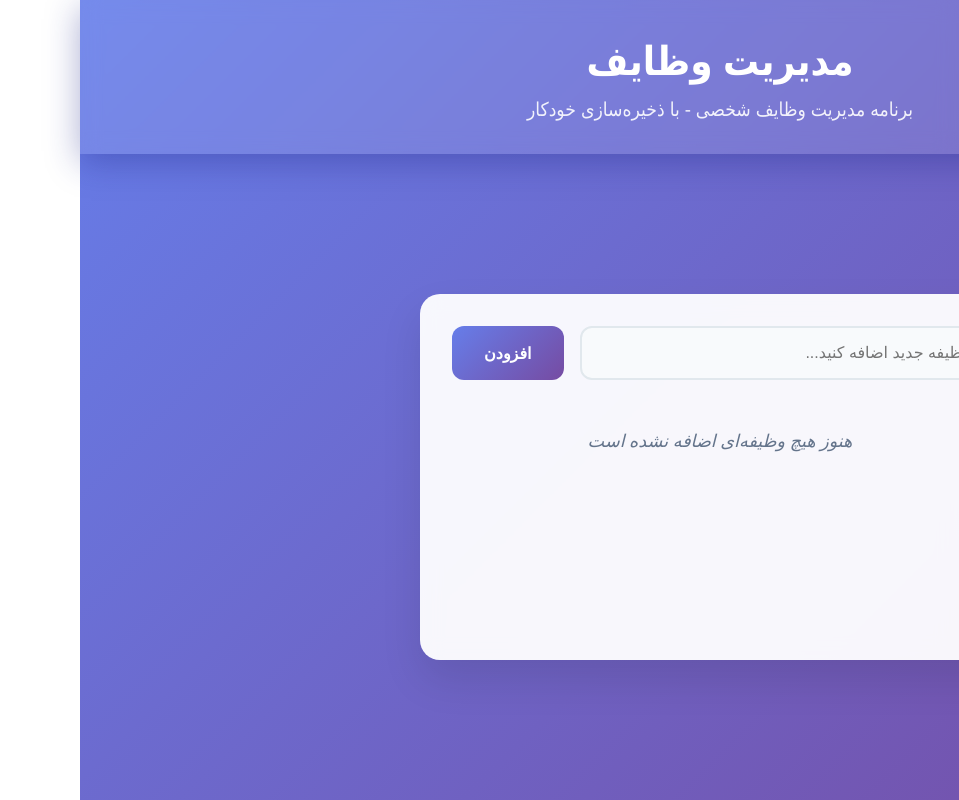
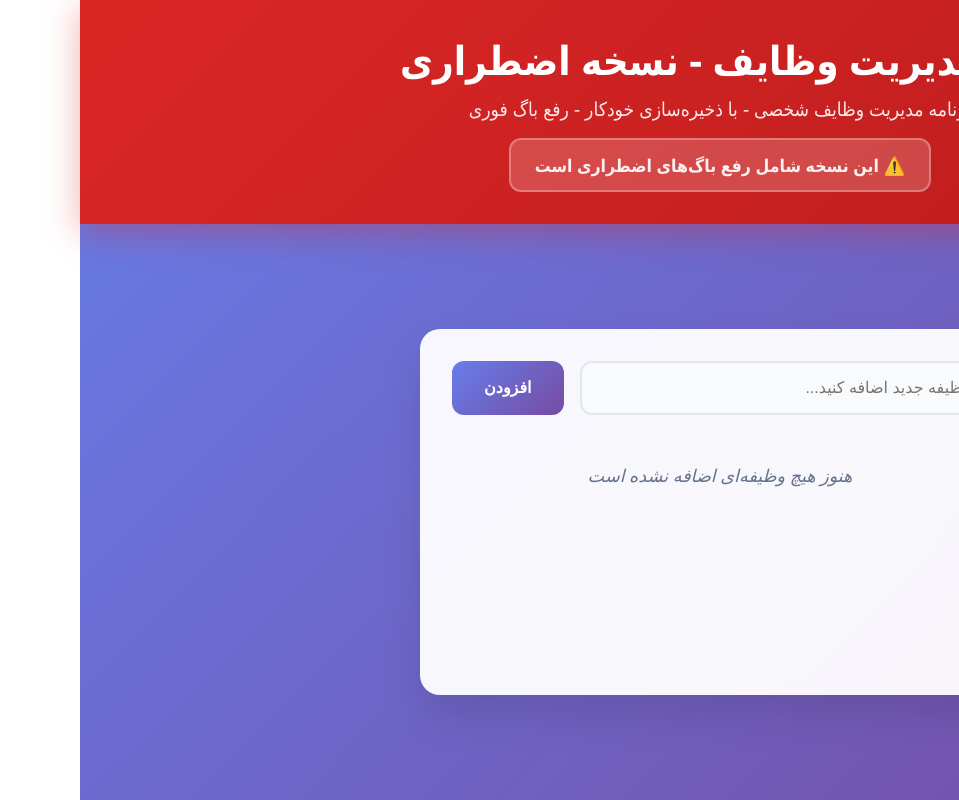
Before and after one commit to mahdiKhd/Software-Engineering-Lab01, a React (Create React App) app in the folder software-engineering-lab/: page / in a window 1280 px wide. Shown: the whole page, without its empty margins (321-1280 px from the left). Built offline with nearby package versions, Linux system fonts and the light colour scheme.

Commit message:
hotfix: Emergency UI fixes with red theme

```diff
--- a/software-engineering-lab/src/App.css
+++ b/software-engineering-lab/src/App.css
@@ -18,12 +18,12 @@ body {
 }
 
 .app-header {
-  background: rgba(255, 255, 255, 0.1);
+  background: linear-gradient(135deg, #dc2626 0%, #b91c1c 100%);
   backdrop-filter: blur(10px);
   padding: 2rem;
   text-align: center;
   color: white;
-  box-shadow: 0 8px 32px rgba(31, 38, 135, 0.37);
+  box-shadow: 0 8px 32px rgba(220, 38, 38, 0.37);
 }
 
 .app-header h1 {
@@ -265,3 +265,21 @@ body {
   background: #fecaca;
   transform: scale(1.1);
 }
+
+.emergency-notice {
+  margin-top: 1rem;
+  padding: 0.8rem 1.5rem;
+  background: rgba(255, 255, 255, 0.2);
+  border: 2px solid rgba(255, 255, 255, 0.3);
+  border-radius: 12px;
+  display: inline-block;
+  font-weight: 600;
+  font-size: 1.1rem;
+  animation: pulse 2s infinite;
+}
+
+@keyframes pulse {
+  0% { opacity: 1; }
+  50% { opacity: 0.7; }
+  100% { opacity: 1; }
+}
--- a/software-engineering-lab/src/App.js
+++ b/software-engineering-lab/src/App.js
@@ -71,8 +71,11 @@ function App() {
   return (
     <div className="App">
       <header className="app-header">
-        <h1>مدیریت وظایف</h1>
-        <p>برنامه مدیریت وظایف شخصی - با ذخیره‌سازی خودکار</p>
+        <h1>🔧 مدیریت وظایف - نسخه اضطراری</h1>
+        <p>برنامه مدیریت وظایف شخصی - با ذخیره‌سازی خودکار - رفع باگ فوری</p>
+        <div className="emergency-notice">
+          ⚠️ این نسخه شامل رفع باگ‌های اضطراری است
+        </div>
         {totalCount > 0 && (
           <div className="stats">
             <span>کل: {totalCount} | فعال: {activeCount} | تکمیل شده: {completedCount}</span>
```
